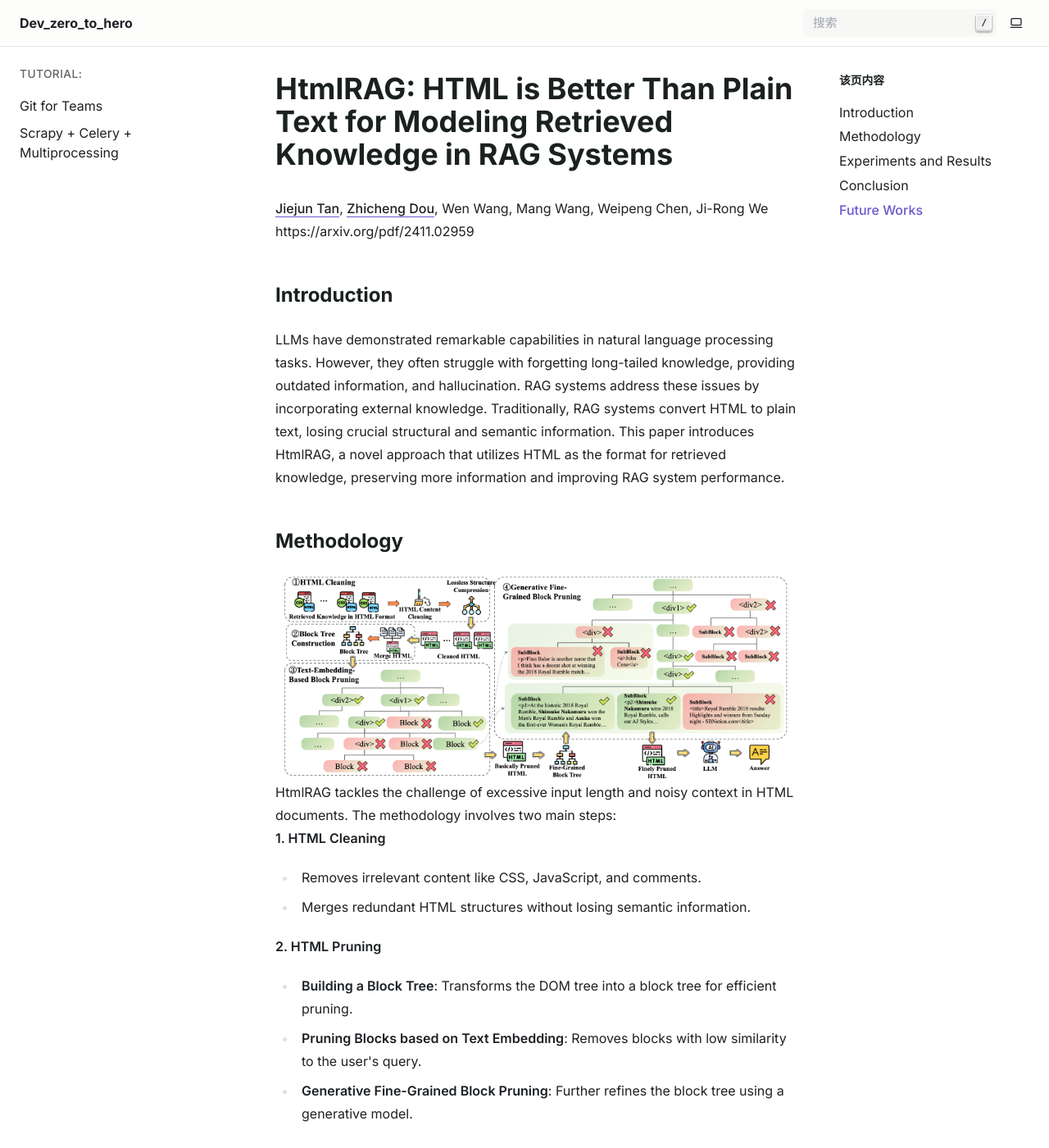
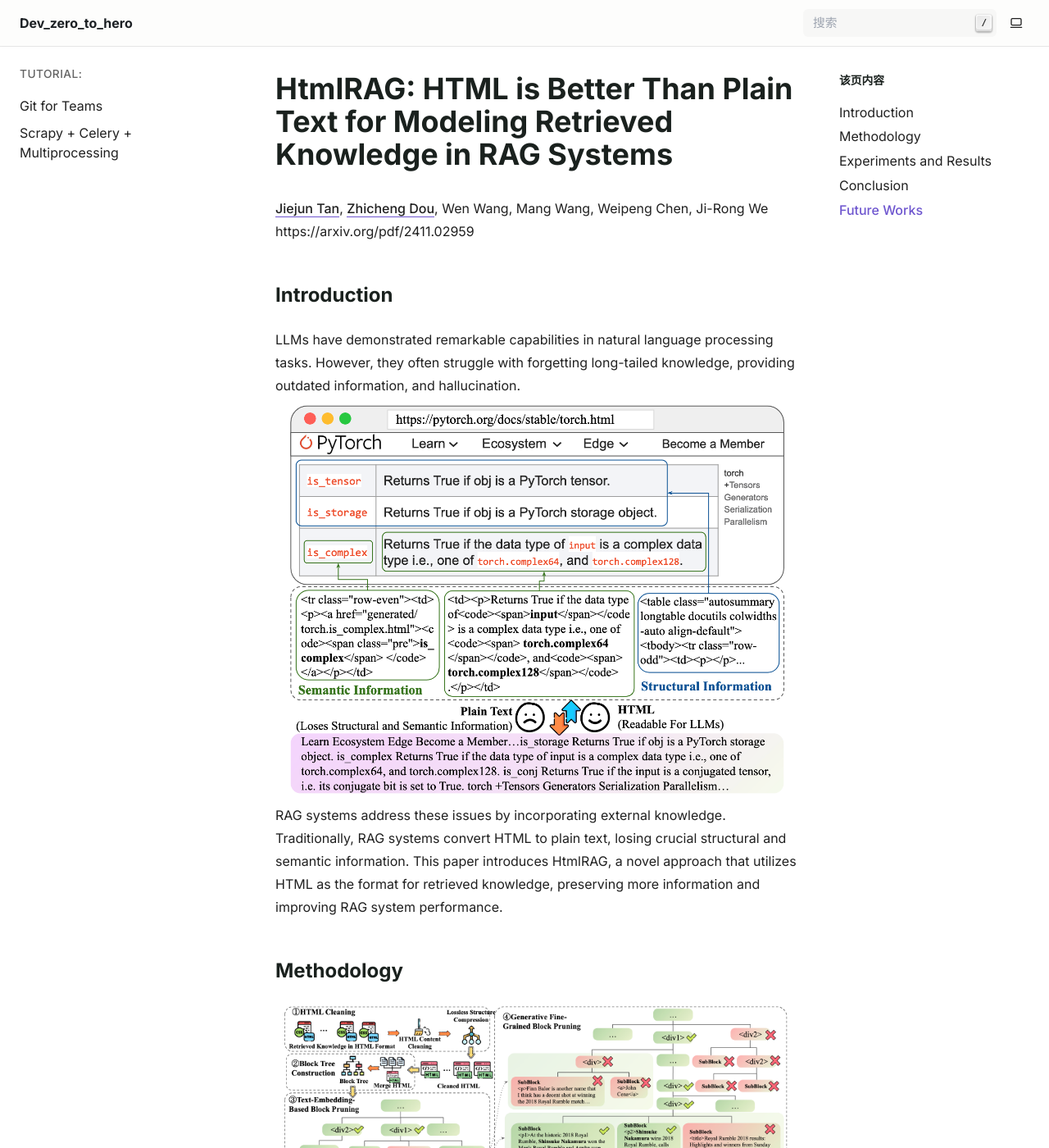
Before and after one commit to EZEORG/dev_zero_to_hero, a Sphinx documentation site: the page built from source/tutorial/htmlRAG.md, in a window 1280 px wide and 1400 px high. Shown: the whole window at 82% size. Built offline with Sphinx 7.4.7, drawn with Linux system fonts in a browser that asks for light colours; nearby versions of some CDN libraries; some of the changed text lies outside the part shown.

Commit message:
rich content

```diff
--- a/source/tutorial/htmlRAG.md
+++ b/source/tutorial/htmlRAG.md
@@ -2,7 +2,9 @@
 [Jiejun Tan](https://scholar.google.com/citations?user=qHzX-cMAAAAJ&hl=en&oi=sra), [Zhicheng Dou](http://playbigdata.ruc.edu.cn/dou/), Wen Wang, Mang Wang, Weipeng Chen, Ji-Rong We
 https://arxiv.org/pdf/2411.02959
 ## Introduction
-LLMs have demonstrated remarkable capabilities in natural language processing tasks. However, they often struggle with forgetting long-tailed knowledge, providing outdated information, and hallucination. RAG systems address these issues by incorporating external knowledge. Traditionally, RAG systems convert HTML to plain text, losing crucial structural and semantic information. This paper introduces HtmlRAG, a novel approach that utilizes HTML as the format for retrieved knowledge, preserving more information and improving RAG system performance.
+LLMs have demonstrated remarkable capabilities in natural language processing tasks. However, they often struggle with forgetting long-tailed knowledge, providing outdated information, and hallucination.
+![Information loss in HTML to plain text conversion](./imgs/HTMLRAG-2.png)
+RAG systems address these issues by incorporating external knowledge. Traditionally, RAG systems convert HTML to plain text, losing crucial structural and semantic information. This paper introduces HtmlRAG, a novel approach that utilizes HTML as the format for retrieved knowledge, preserving more information and improving RAG system performance.
 ## Methodology
 ![HTML for RAG pipeline overview](./imgs/HTMLRAG-1.png)
 HtmlRAG tackles the challenge of excessive input length and noisy context in HTML documents. The methodology involves two main steps:
```
Also changed, not shown: other parts of source/tutorial/htmlRAG.md (+6 -1 lines), source/tutorial/imgs/HTMLRAG-2.png (added), source/tutorial/imgs/HTMLRAG-3.png (added), source/tutorial/imgs/HTMLRAG-4.png (added), source/tutorial/imgs/HTMLRAG-5.png (added), source/tutorial/imgs/HTMLRAG-6.png (added), source/tutorial/imgs/HTMLRAG-7.png (added).
